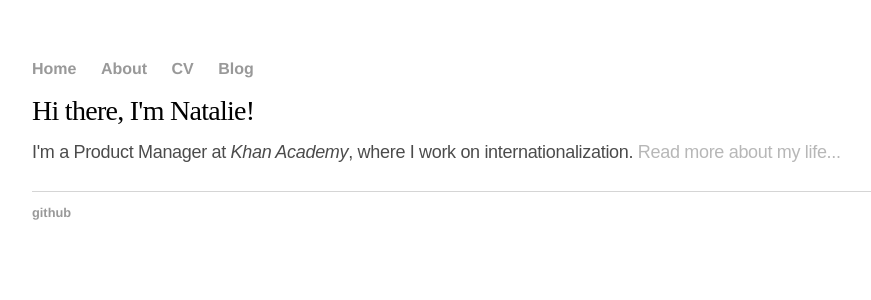
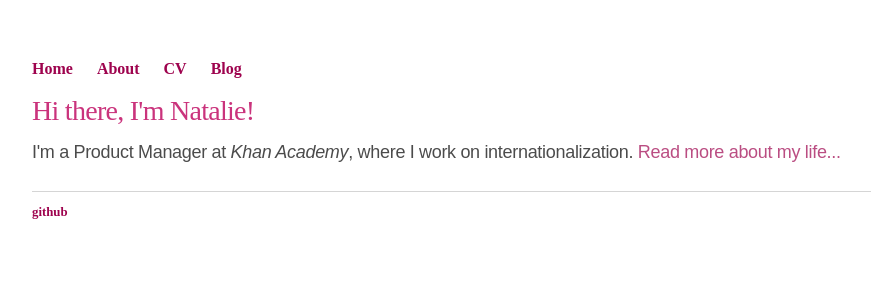
Before and after one commit to nrothfels/nrothfels.github.io, a Jekyll site: the page built from index.html, in a window 1280 px wide. Shown: the top 300 px of the page, without its empty margins (160-1031 px from the left). Built offline with Jekyll 4.4.1, drawn with Linux system fonts in a browser that asks for light colours; some web fonts are replaced.

Commit message:
More stylizing with colors!

```diff
--- a/css/main.css
+++ b/css/main.css
@@ -10,7 +10,7 @@ body {
     width: 70%;
 }
 nav ul, footer ul {
-    font-family:'Helvetica', 'Arial', 'Sans-Serif';
+    font-family: "clarendon-text-pro", sans serif;
     padding: 0px;
     list-style: none;
     font-weight: bold;
@@ -21,11 +21,17 @@ nav ul li, footer ul li {
 }
 a {
     text-decoration: none;
-    color: #999;
+    color: #9E034E;
 }
 a:hover {
     text-decoration: underline;
+    color: #9E034E;
 }
+a:visited {
+  text-decoration: none;
+  color: #6B0236;
+}
+
 h1 {
   font-family: "clarendon-text-pro", sans serif;
   font-size: 28px;
@@ -37,6 +43,7 @@ h1 {
   letter-spacing: -0.72px;
   word-spacing: 0.00px;
   text-transform: none;
+  color: #CA337C;
 }
 
 h2 {
```
